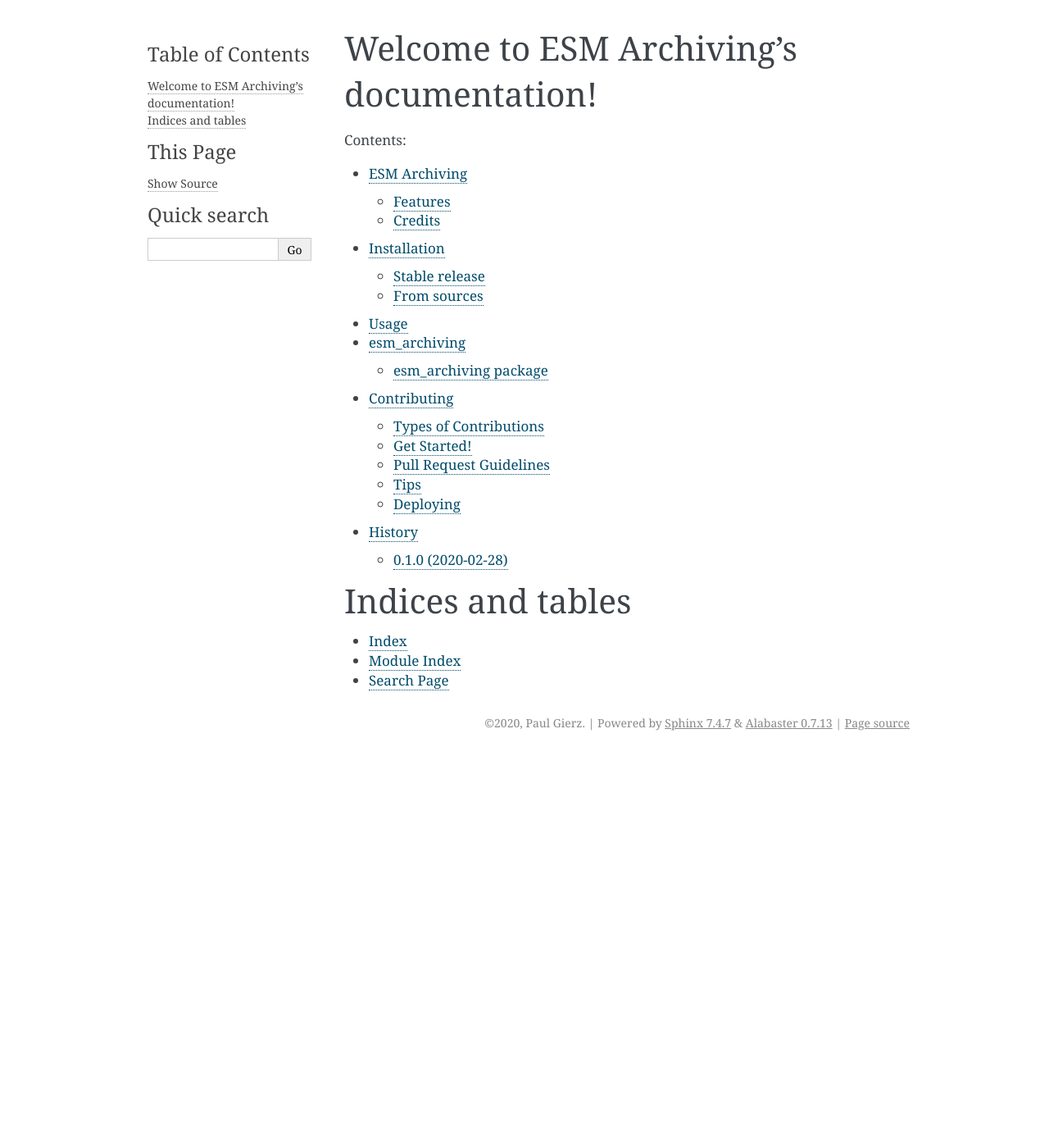
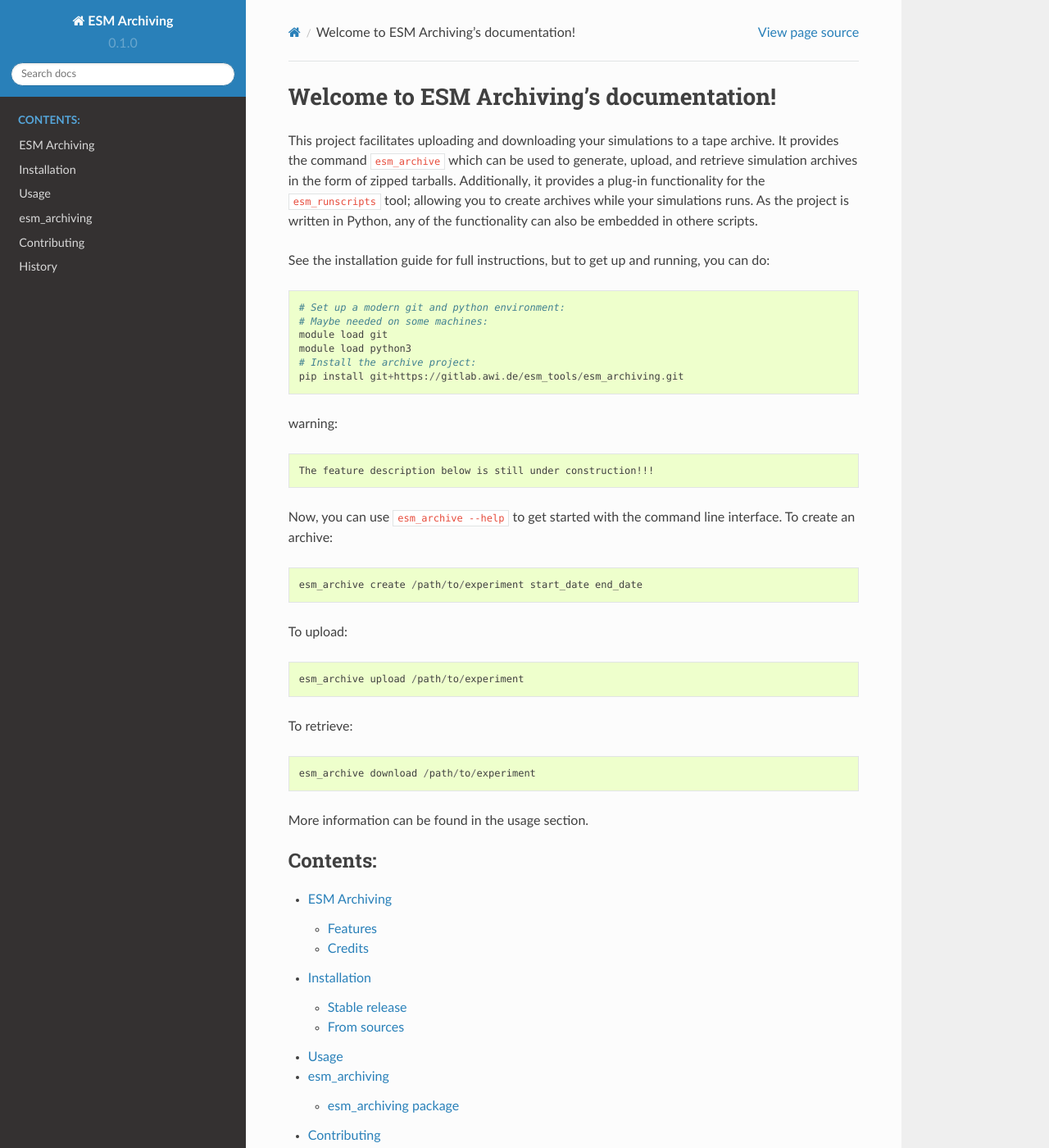
Before and after one commit to esm-tools/esm_archiving, a Sphinx documentation site: the page built from docs/index.rst, in a window 1280 px wide and 1400 px high. Shown: the whole window at 82% size. Built offline with Sphinx 7.4.7 and the Read the Docs theme 2.0.0, drawn with Linux system fonts in a browser that asks for light colours; some of the changed text lies outside the part shown.

Commit message:
adds new docs

```diff
--- a/docs/conf.py
+++ b/docs/conf.py
@@ -85,7 +85,7 @@
 # The theme to use for HTML and HTML Help pages.  See the documentation for
 # a list of builtin themes.
 #
-html_theme = "alabaster"
+html_theme = "sphinx_rtd_theme"
 
 # Theme options are theme-specific and customize the look and feel of a
 # theme further.  For a list of options available for each theme, see the
--- a/docs/index.rst
+++ b/docs/index.rst
@@ -1,5 +1,43 @@
 Welcome to ESM Archiving's documentation!
 =========================================
+
+This project facilitates uploading and downloading your simulations to a tape
+archive. It provides the command ``esm_archive`` which can be used to generate,
+upload, and retrieve simulation archives in the form of zipped tarballs.
+Additionally, it provides a plug-in functionality for the ``esm_runscripts``
+tool; allowing you to create archives while your simulations runs. As the
+project is written in Python, any of the functionality can also be embedded in
+othere scripts.
+
+See the installation guide for full instructions, but to get up and running, you can do::
+
+    # Set up a modern git and python environment:
+    # Maybe needed on some machines:
+    module load git
+    module load python3
+    # Install the archive project:
+    pip install git+https://gitlab.awi.de/esm_tools/esm_archiving.git
+
+
+warning::
+
+    The feature description below is still under construction!!!
+
+Now, you can use ``esm_archive --help`` to get started with the command line
+interface. To create an archive::
+
+    esm_archive create /path/to/experiment start_date end_date
+
+To upload::
+
+    esm_archive upload /path/to/experiment
+
+To retrieve::
+
+    esm_archive download /path/to/experiment
+
+More information can be found in the usage section.
+
 
 .. toctree::
    :maxdepth: 2
```
